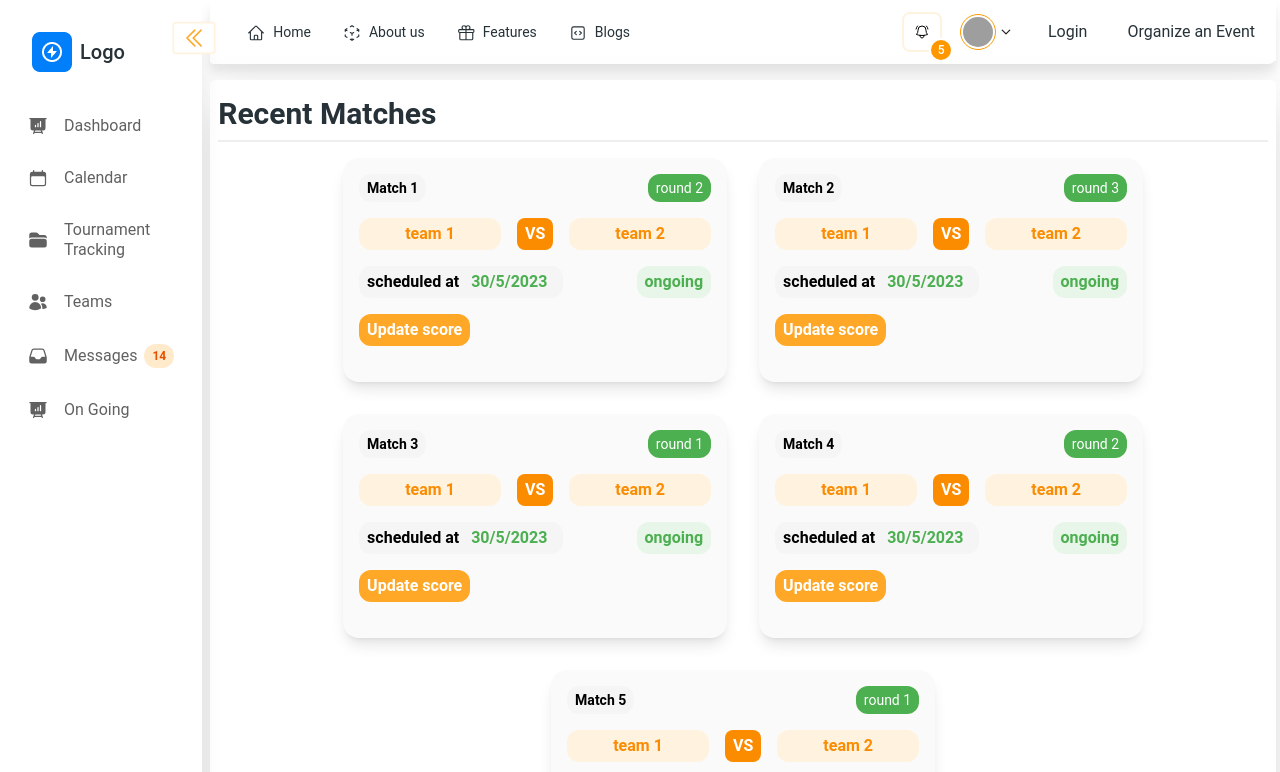
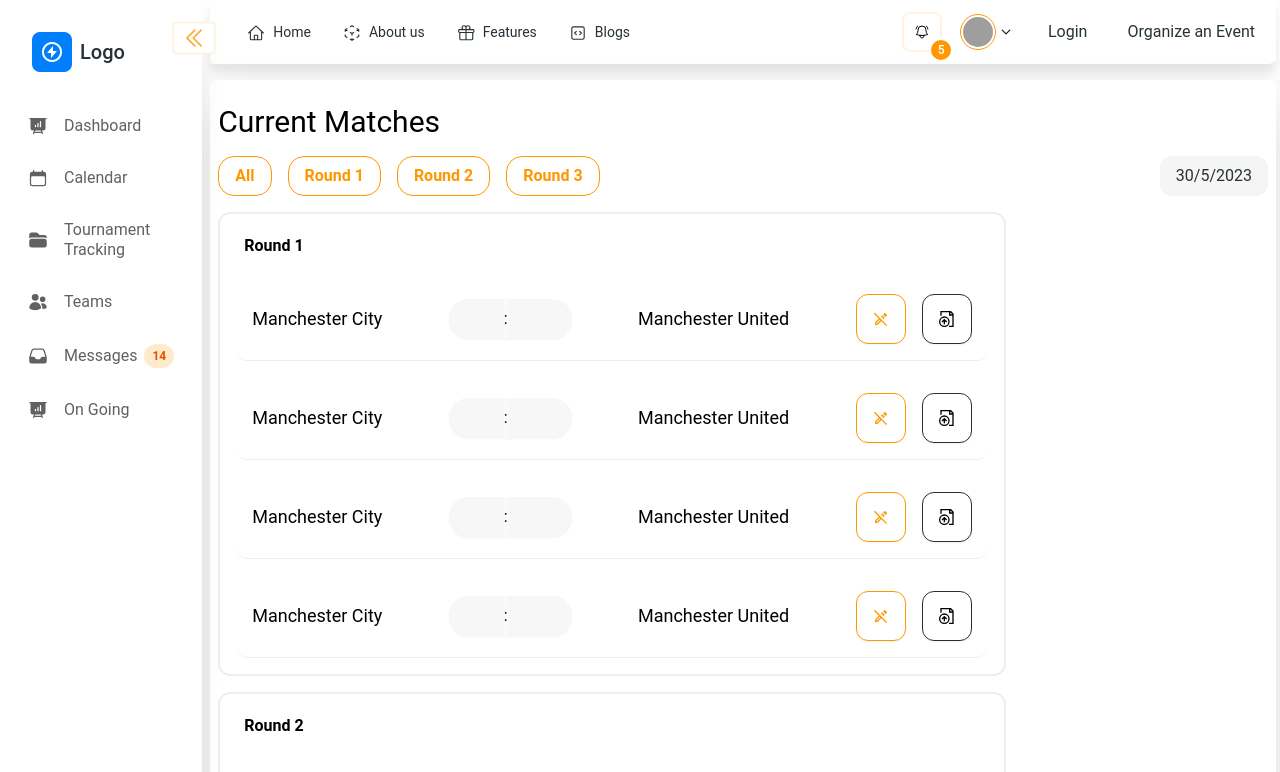
Before and after one commit to TechDev23/sports_management_v2, a React (Vite) app: page /organizer/tournament in a window 1280 px wide. Shown: the top 772 px of the page. Built offline with nearby package versions, Linux system fonts and the light colour scheme; grey boxes are pictures that could not be loaded.

Commit message:
my change

```diff
--- a/package.json
+++ b/package.json
@@ -18,6 +18,7 @@
     "axios": "^1.4.0",
     "react": "^18.2.0",
     "react-dom": "^18.2.0",
+    "react-icons": "^4.9.0",
     "react-redux": "^8.0.5",
     "react-router-dom": "^6.11.2",
     "react-select": "^5.7.3"
--- a/src/pages/organizer/Tournament.jsx
+++ b/src/pages/organizer/Tournament.jsx
@@ -1,5 +1,5 @@
 import React from 'react'
-
+import { useState, useEffect } from 'react';
 import {
   Card,
   CardBody,
@@ -8,9 +8,99 @@
   Button
 } from "@material-tailwind/react";
 
+import { AiFillEdit } from 'react-icons/ai';
+import { GrDocumentUpdate } from 'react-icons/gr';
+import { MdOutlineEditOff }  from 'react-icons/md';
+
 import { useNavigate } from 'react-router-dom';
 
 const Tournament = () => {
+
+  const [edit, setEdit] = useState(true);
+
+  const [inputFieldStates, setInputFieldStates] = useState([]);
+
+   // Function to handle update button click for a specific input
+   // Function to handle update button click
+  const handleUpdateClick = (index) => {
+    // Logic to handle update button click for the specific row
+    const updatedRow = inputFieldStates[index];
+    console.log(`Update clicked for row ${index}`);
+    console.log(updatedRow);
+  };
+
+  // Function to handle changes in input fields
+  const handleInputChange = (index, fieldIndex, event) => {
+    const values = [...inputFieldStates];
+    values[index][fieldIndex] = event.target.value;
+    setInputFieldStates(values);
+    console.log(values[index]);
+  };
+
+  // Function to render input fields and buttons dynamically
+  const renderInputFieldsAndButtons = () => {
+    return inputFieldStates.map((row, index) => (
+      <div key={index} className='flex flex-row justify-between w-ful px-4 py-4 rounded-xl items-center border-b'>
+
+      <div className='text-lg'>
+      Manchester City
+      </div>
+
+      <div className={`bg-gray-50 rounded-3xl shadow-sm flex items-center ${!edit && "border-2"}`}>
+
+      <input
+        value={row[0]}
+        onChange={(event) => handleInputChange(index, 0, event)}
+        className='w-[55px] rounded-l-3xl py-2 text-right pr-2 outline-none'
+        disabled={edit}
+      />
+      <h1 className='h-full bg-gray-50'>:</h1>
+      <input
+        value={row[1]}
+        onChange={(event) => handleInputChange(index, 1, event)}
+        className='w-16 rounded-r-3xl py-2 text-left pl-2 outline-none'
+        disabled= {edit}
+      />
+
+      </div>
+
+      <div className='text-lg'>
+      Manchester United
+      </div>
+
+      <div className='flex flex-row space-x-4 items-center'>
+
+        <button onClick={() => setEdit(!edit)} className='border border-orange-500 text-orange-500 py-4 px-4 font-bold rounded-xl shadow-sm  transition-all'>
+        {
+
+          edit ? (<MdOutlineEditOff/>) : (
+
+        <AiFillEdit/>
+          )
+        }
+
+
+        </button>
+        <button onClick={() => handleUpdateClick(index)} className='border border-blue-gray-900 text-blue-gray-900 py-4 px-4 font-bold rounded-xl shadow-sm'><GrDocumentUpdate/></button>
+
+      </div>
+
+      </div>
+    ));
+  };
+
+  // Assuming you receive the data from the backend as an array
+  const dataFromBackend = [
+    ['', ''],
+    ['', ''],
+    ['', ''],
+    ['', ''],
+  ];
+
+  // Update the inputFieldStates when dataFromBackend changes
+  useEffect(() => {
+    setInputFieldStates(dataFromBackend);
+  }, []);
 
   const navigate = useNavigate();
 
@@ -18,113 +108,56 @@
   const date = `${current.getDate()}/${current.getMonth()+1}/${current.getFullYear()}`;
 
   return (
-    <div className='p-2'>
-      <div className='font-bold text-3xl text-blue-gray-900 border-b-2 py-2'>Recent Matches</div>
-      <div className='py-4 w-full h-full flex flex-wrap gap-8 items-center justify-center'>
+    <div className='p-2 '>
 
+    <div className='space-y-4'>
+      <div>
+      <p className='py-4  text-3xl w-full'>
+      Current Matches
+      </p>
 
-        <div className='font-bold  bg-gray-50  w-96 h-56 rounded-2xl p-4 space-y-4 shadow-lg'>
+      <div className='flex flex-row justify-between'>
+        <div className='flex flex-row space-x-4 flex-start'>
+          <button className='border border-orange-500 text-orange-500 p-0 px-4 font-bold rounded-2xl'>All</button>
+          <button className='border border-orange-500 text-orange-500 p-0 px-4 font-bold rounded-2xl'>Round 1</button>
+          <button className='border border-orange-500 text-orange-500 p-0 px-4 font-bold rounded-2xl'>Round 2</button>
+          <button className='border border-orange-500 text-orange-500 p-0 px-4 font-bold rounded-2xl'>Round 3</button>
 
-          <div className='flex justify-between items-center'>
-          <p className='text-center  bg-gray-100 rounded-xl p-1 px-2 text-sm'>Match 1</p>
-
-          <p className='p-1 px-2 bg-green-500 text-white rounded-xl font-normal text-sm'>round 2</p>
         </div>
-          <div className='flex flex-row justify-between text-md items-center space-x-4'>
-            <p className='bg-orange-50 text-orange-600 w-full text-center p-1 px-2 rounded-xl'>team 1</p>
-            <p className='bg-orange-600 text-white p-1 px-2 rounded-lg'>VS</p>
-            <p className='bg-orange-50 text-orange-600 w-full text-center p-1 px-2 rounded-xl'>team 2</p>
+        <div className='bg-gray-100 py-2 px-4 rounded-xl text-blue-gray-900'>
+          {date}
         </div>
-          <div className='flex justify-between items-center text-md'>
-          <p className='bg-gray-100 p-1 px-2 rounded-xl'>scheduled at <span className='text-green-500 p-2 rounded-xl'>{date}</span></p>
-          <p className='bg-green-50 p-1 px-2 text-green-500 rounded-xl'>ongoing</p>
+      </div>
       </div>
 
-          <button onClick={() => navigate("/organizer/match")} className='text-white bg-orange-400 hover:bg-orange-600 px-2 p-1 rounded-xl'>Update score</button>
+      <div className='space-y-4'>
+
+      <div className='w-3/4 py-4 px-4 rounded-xl space-y-4 border-2'>
+        <div className='font-poppins p-1 px-2 font-bold w-fit rounded-xl'>Round 1</div>
+          <div className='space-y-4'>
+            {renderInputFieldsAndButtons()}
+        </div>
       </div>
 
-        <div className='font-bold  bg-gray-50  w-96 h-56 rounded-2xl p-4 space-y-4 shadow-lg'>
-
-          <div className='flex justify-between items-center'>
-          <p className='text-center  bg-gray-100 rounded-xl p-1 px-2 text-sm'>Match 2</p>
-
-          <p className='p-1 px-2 bg-green-500 text-white rounded-xl font-normal text-sm'>round 3</p>
+      <div className='w-3/4 py-4 px-4 rounded-xl space-y-4 border-2'>
+        <div className='font-poppins p-1 px-2 font-bold w-fit rounded-xl'>Round 2</div>
+          <div className='space-y-4'>
+            {renderInputFieldsAndButtons()}
         </div>
-          <div className='flex flex-row justify-between text-md items-center space-x-4'>
-            <p className='bg-orange-50 text-orange-600 w-full text-center p-1 px-2 rounded-xl'>team 1</p>
-            <p className='bg-orange-600 text-white p-1 px-2 rounded-lg'>VS</p>
-            <p className='bg-orange-50 text-orange-600 w-full text-center p-1 px-2 rounded-xl'>team 2</p>
-          </div>
-          <div className='flex justify-between items-center text-md'>
-          <p className='bg-gray-100 p-1 px-2 rounded-xl'>scheduled at <span className='text-green-500 p-2 rounded-xl'>{date}</span></p>
-          <p className='bg-green-50 p-1 px-2 text-green-500 rounded-xl'>ongoing</p>
-          </div>
-
-          <button onClick={() => navigate("/organizer/match")} className='text-white bg-orange-400 hover:bg-orange-600 px-2 p-1 rounded-xl'>Update score</button>
       </div>
 
 
-
-        <div className='font-bold  bg-gray-50  w-96 h-56 rounded-2xl p-4 space-y-4 shadow-lg'>
-
-          <div className='flex justify-between items-center'>
-          <p className='text-center  bg-gray-100 rounded-xl p-1 px-2 text-sm'>Match 3</p>
-
-          <p className='p-1 px-2 bg-green-500 text-white rounded-xl font-normal text-sm'>round 1</p>
+      <div className='w-3/4 py-4 px-4 rounded-xl space-y-4 border-2'>
+        <div className='font-poppins p-1 px-2 font-bold w-fit rounded-xl'>Round 3</div>
+          <div className='space-y-4'>
+            {renderInputFieldsAndButtons()}
         </div>
-          <div className='flex flex-row justify-between text-md items-center space-x-4'>
-            <p className='bg-orange-50 text-orange-600 w-full text-center p-1 px-2 rounded-xl'>team 1</p>
-            <p className='bg-orange-600 text-white p-1 px-2 rounded-lg'>VS</p>
-            <p className='bg-orange-50 text-orange-600 w-full text-center p-1 px-2 rounded-xl'>team 2</p>
-          </div>
-          <div className='flex justify-between items-center text-md'>
-          <p className='bg-gray-100 p-1 px-2 rounded-xl'>scheduled at <span className='text-green-500 p-2 rounded-xl'>{date}</span></p>
-          <p className='bg-green-50 p-1 px-2 text-green-500 rounded-xl'>ongoing</p>
       </div>
 
-          <button onClick={() => navigate("/organizer/match")} className='text-white bg-orange-400 hover:bg-orange-600 px-2 p-1 rounded-xl'>Update score</button>
       </div>
 
-        <div className='font-bold  bg-gray-50  w-96 h-56 rounded-2xl p-4 space-y-4 shadow-lg'>
-
-          <div className='flex justify-between items-center'>
-          <p className='text-center  bg-gray-100 rounded-xl p-1 px-2 text-sm'>Match 4</p>
-
-          <p className='p-1 px-2 bg-green-500 text-white rounded-xl font-normal text-sm'>round 2</p>
-          </div>
-          <div className='flex flex-row justify-between text-md items-center space-x-4'>
-            <p className='bg-orange-50 text-orange-600 w-full text-center p-1 px-2 rounded-xl'>team 1</p>
-            <p className='bg-orange-600 text-white p-1 px-2 rounded-lg'>VS</p>
-            <p className='bg-orange-50 text-orange-600 w-full text-center p-1 px-2 rounded-xl'>team 2</p>
-          </div>
-          <div className='flex justify-between items-center text-md'>
-          <p className='bg-gray-100 p-1 px-2 rounded-xl'>scheduled at <span className='text-green-500 p-2 rounded-xl'>{date}</span></p>
-          <p className='bg-green-50 p-1 px-2 text-green-500 rounded-xl'>ongoing</p>
     </div>
 
-          <button onClick={() => navigate("/organizer/match")} className='text-white bg-orange-400 hover:bg-orange-600 px-2 p-1 rounded-xl'>Update score</button>
-        </div>
-
-        <div className='font-bold  bg-gray-50  w-96 h-56 rounded-2xl p-4 space-y-4 shadow-lg'>
-
-          <div className='flex justify-between items-center'>
-          <p className='text-center  bg-gray-100 rounded-xl p-1 px-2 text-sm'>Match 5</p>
-
-          <p className='p-1 px-2 bg-green-500 text-white rounded-xl font-normal text-sm'>round 1</p>
-          </div>
-          <div className='flex flex-row justify-between text-md items-center space-x-4'>
-            <p className='bg-orange-50 text-orange-600 w-full text-center p-1 px-2 rounded-xl'>team 1</p>
-            <p className='bg-orange-600 text-white p-1 px-2 rounded-lg'>VS</p>
-            <p className='bg-orange-50 text-orange-600 w-full text-center p-1 px-2 rounded-xl'>team 2</p>
-          </div>
-          <div className='flex justify-between items-center text-md'>
-          <p className='bg-gray-100 p-1 px-2 rounded-xl'>scheduled at <span className='text-green-500 p-2 rounded-xl'>{date}</span></p>
-          <p className='bg-green-50 p-1 px-2 text-green-500 rounded-xl'>ongoing</p>
-          </div>
-
-          <button onClick={() => navigate("/organizer/match")} className='text-white bg-orange-400 hover:bg-orange-600 px-2 p-1 rounded-xl'>Update score</button>
-        </div>
-      </div>
     </div>
   )
 }
```
Also changed, not shown: 1 other file (tests, documents, lock files or other folders). Lines whose indentation alone changed are shown as unchanged.
